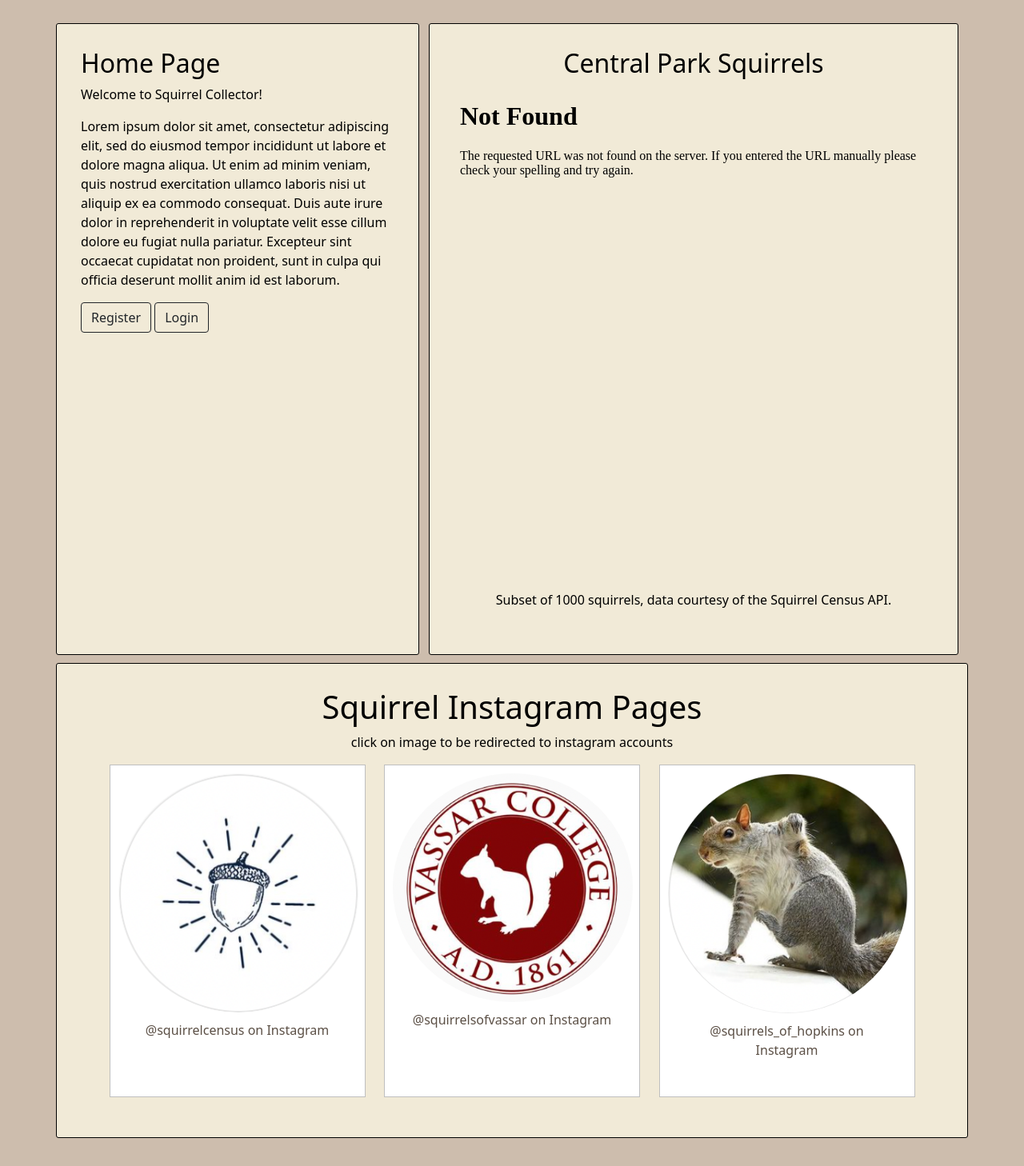
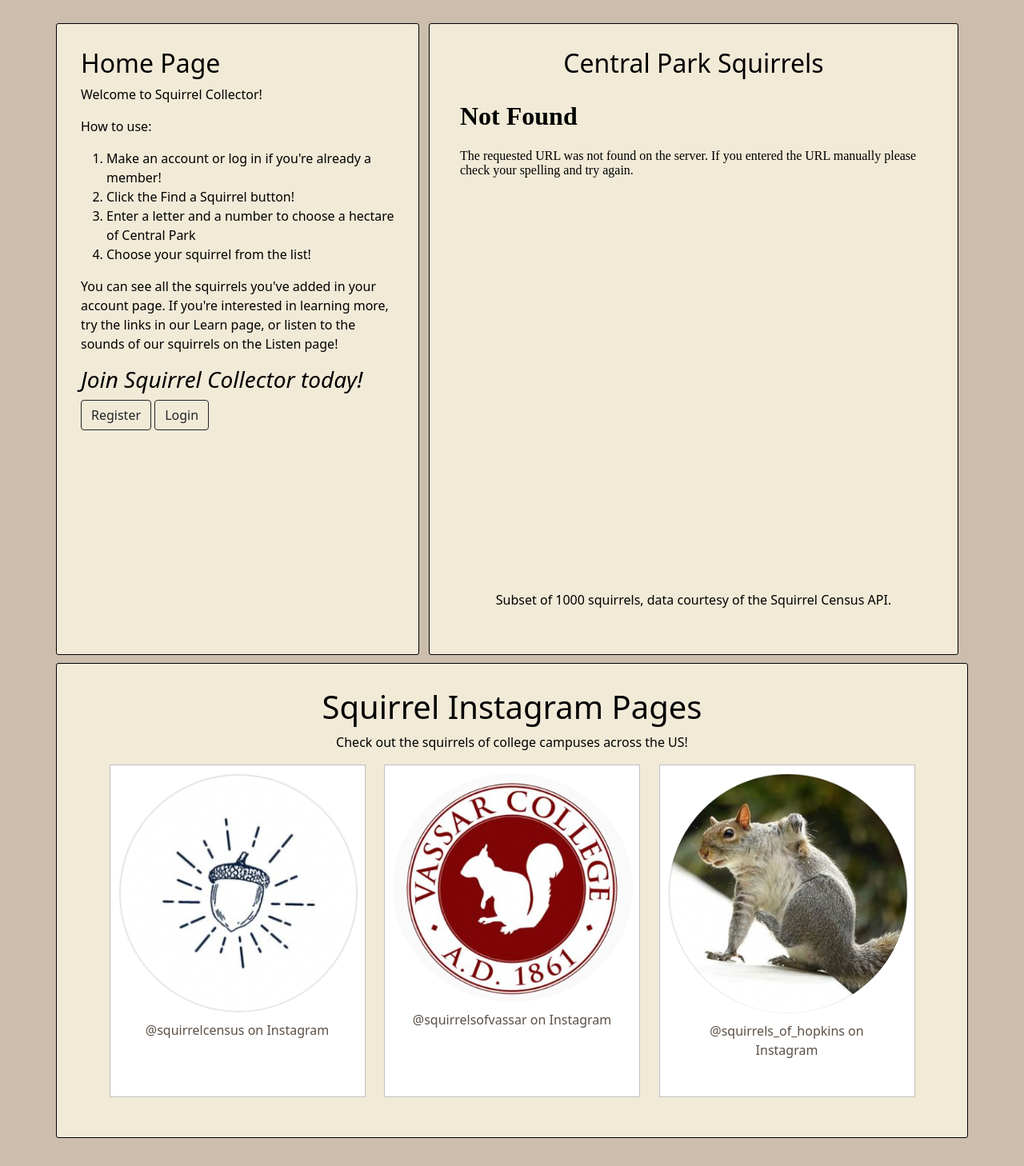
Before and after one commit to cdejong2/squirrel-project, a Flask app: page / in a window 1280 px wide. Shown: the part 126-1584 px from the top of the page at 80% size. Run offline with Flask 2, Linux system fonts and the light colour scheme; parts of the project's set-up code (start-up, migrations or seed data) failed here and were passed over.

Commit message:
style fixes

```diff
--- a/templates/home.html
+++ b/templates/home.html
@@ -3,7 +3,17 @@
     <div class='col content-section'>
         <h2>{{ subtitle }}</h2>
         <p>{{ text }}</p>
-        <p>Lorem ipsum dolor sit amet, consectetur adipiscing elit, sed do eiusmod tempor incididunt ut labore et dolore magna aliqua. Ut enim ad minim veniam, quis nostrud exercitation ullamco laboris nisi ut aliquip ex ea commodo consequat. Duis aute irure dolor in reprehenderit in voluptate velit esse cillum dolore eu fugiat nulla pariatur. Excepteur sint occaecat cupidatat non proident, sunt in culpa qui officia deserunt mollit anim id est laborum.</p>
+        <p>How to use: </p>
+        <ol>
+            <li>Make an account or log in if you're already a member!</li>
+            <li>Click the Find a Squirrel button!</li>
+            <li>Enter a letter and a number to choose a hectare of Central Park</li>
+            <li>Choose your squirrel from the list!</li>
+        </ol>
+        <p>You can see all the squirrels you've added in your account page.
+            If you're interested in learning more, try the links in our Learn page,
+            or listen to the sounds of our squirrels on the Listen page!</p>
+        <h3><i>Join Squirrel Collector today!</i></h3>
         <a href="/register"><button class="btn btn-outline-dark" type="button">Register</button></a>
         <a href="/login"><button class="btn btn-outline-dark" type="button">Login</button></a>
     </div>
@@ -22,7 +32,7 @@
 <div class="row">
     <div class='content-section container social'>
         <h1 style="text-align:center">Squirrel Instagram Pages</h1>
-        <p style="text-align:center">click on image to be redirected to instagram accounts</p>
+        <p style="text-align:center">Check out the squirrels of college campuses across the US!</p>
         <div class="container">
             <div class="row justify-content-evenly">
                 <div id='socials'>
```
